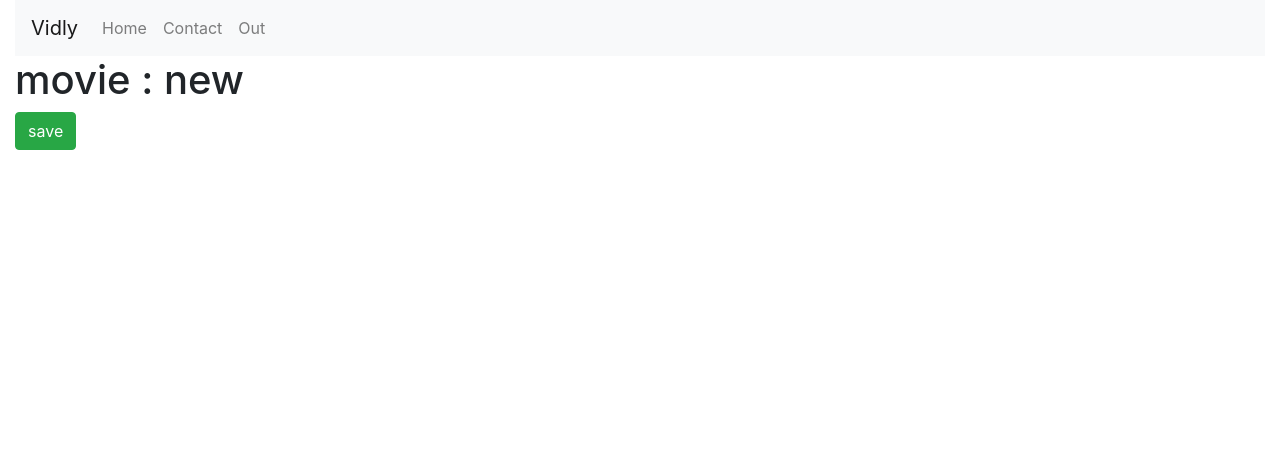
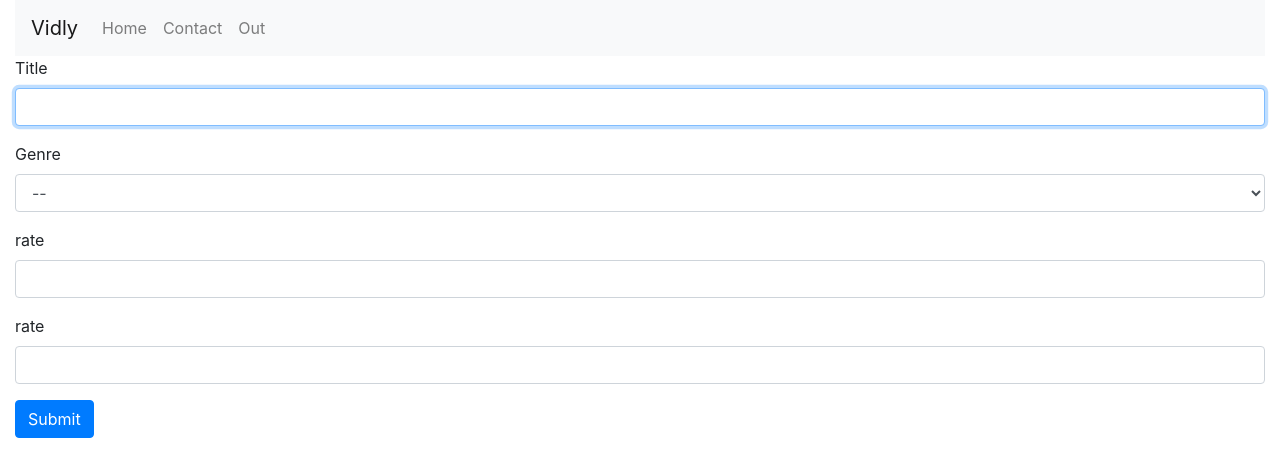
Before and after one commit to maathi/vidly, a React (Create React App) app: page /movies/new in a window 1280 px wide. Shown: the top 476 px of the page. Built offline with nearby package versions, Linux system fonts and the light colour scheme.

Commit message:
adding movie form

```diff
--- a/src/App.js
+++ b/src/App.js
@@ -5,6 +5,7 @@ import Home from "./components/home";
 import Navbar from "./components/navbar";
 import NotFound from "./components/not-found";
 import Movie from "./components/movie";
+import MovieForm from "./components/movieForm";
 
 function App() {
   return (
@@ -23,6 +24,9 @@ function App() {
         <Route path="/not-found">
           <h2>not found</h2>
         </Route>
+        <Route path="/movies/new">
+          <MovieForm></MovieForm>
+        </Route>
         <Route path="/movies/:id" component={Movie}></Route>
         <Redirect exact from="/" to="/home"></Redirect>
         <Redirect to="not-found"></Redirect>
--- /dev/null
+++ b/src/components/movieForm.jsx
@@ -0,0 +1,67 @@
+import React, { Component } from "react";
+class MovieForm extends Component {
+  state = { title: "", genre: "", rate: "", stock: "" };
+
+  handleChange = (e) => {
+    const name = e.target.name;
+    console.log("changed!!", e.target);
+    this.setState({ [name]: e.target.value });
+  };
+
+  handleSubmit = (e) => {
+    e.preventDefault();
+    console.log("submitted!", this.state);
+  };
+  render() {
+    return (
+      <form>
+        <div className="form-group">
+          <label> Title </label>
+          <input
+            autoFocus
+            name="title"
+            value={this.state.value}
+            className="form-control"
+            onChange={this.handleChange}
+          />
+        </div>
+        <div className="form-group">
+          <label> Genre </label>
+          <select
+            name="genre"
+            value={this.state.genre}
+            className="form-control"
+            onChange={this.handleChange}
+          >
+            <option>--</option>
+            <option>1</option>
+            <option>2</option>
+          </select>
+        </div>
+        <div className="form-group">
+          <label> rate </label>
+          <input
+            name="rate"
+            value={this.state.value}
+            className="form-control"
+            onChange={this.handleChange}
+          />
+        </div>
+        <div className="form-group">
+          <label> rate </label>
+          <input
+            name="stock"
+            value={this.state.value}
+            className="form-control"
+            onChange={this.handleChange}
+          />
+        </div>
+        <button className="btn btn-primary" onClick={this.handleSubmit}>
+          Submit
+        </button>
+      </form>
+    );
+  }
+}
+
+export default MovieForm;
--- a/src/components/movies.jsx
+++ b/src/components/movies.jsx
@@ -82,6 +82,11 @@ class Movies extends Component {
   }
   render() {
     return (
+      <div>
+        <Link to={"/movies/new"}>
+          {" "}
+          <button className="btn btn-success">Add</button>
+        </Link>
         <table className="table">
           <thead>
             <tr className="clickable">
@@ -155,6 +160,7 @@ class Movies extends Component {
             })}
           </tbody>
         </table>
+      </div>
     );
   }
 }
```
Lines whose indentation alone changed are shown as unchanged.
